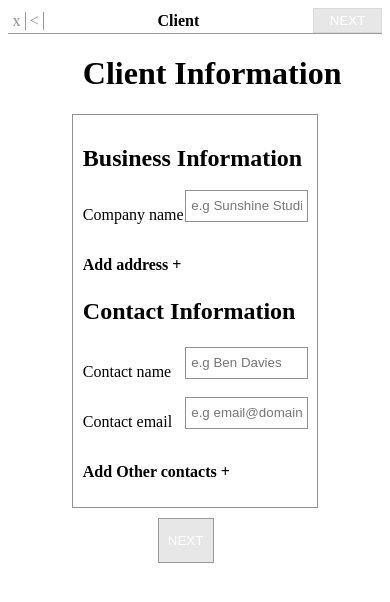
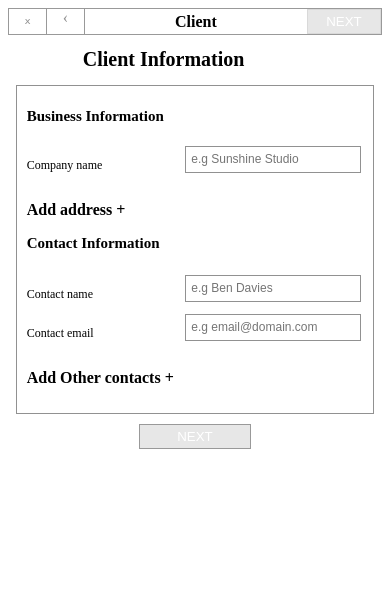
Before and after one commit to hngi/Lancer, a PHP site: page / in a window 390 px wide. Shown: the top 602 px of the page. Run offline with PHP 8.4, Linux system fonts and the light colour scheme.

Commit message:
Added responsiveness

```diff
--- a/client.css
+++ b/client.css
@@ -82,15 +82,18 @@ h1 {
 #topmenu{
     display:flex;
     height: 25px;
-    border-bottom: 1px solid #999999;
+    border: 1px solid #999999;
     align-items: center;
     margin:0;
+    padding: 0;
 }
 .ico{
     color:#919191;
     width:5%;
     border-right: 1px solid #999999;
     text-align: center;
+    height:25px;
+    padding:auto;
 }
 #cli{
     width: 80%;
@@ -104,3 +107,49 @@ h1 {
     margin:0;
     height:25px;
 }
+@media only screen and (max-width: 600px) {
+    #cli{
+        width: 60%;
+    }
+    .ico{
+        width:10%
+    }
+    h1 {
+        margin-left:20%;
+        font-size:20px
+    }
+    .hel{
+        font-size:15px
+    }
+    #form{
+        width:90%
+    }
+    .sp,.sd{
+        font-size:12px
+    }
+    .con{
+        width:42%;
+        height:15px;
+        font-size:12px
+    }
+    .cont{
+        height:15px;
+        font-size:12px;
+    }
+    #cont{
+        width:23%;
+        height:28px;
+        font-size:12px;
+    }
+    .cnt{
+    margin-left:24.5%;
+    height:24px;
+    font-size:12px;
+    width:20%
+    }
+    .btn{
+        width:30%;
+        height:25px;
+        margin:10px 35%
+    }
+}
--- a/index.html
+++ b/index.html
@@ -9,8 +9,8 @@
 </head>
 <body>
     <nav id="topmenu">
-        <p class="ico">x</p>
-        <p class="ico"><</p>
+        <p class="ico" >᙮</p>
+        <p class="ico">‹</p>
         <p id="cli"><b>Client</b></p>
         <button class="cli">NEXT</button>
     </nav>
@@ -42,7 +42,6 @@
                 <div class="row">
                     <p class="sd">Country&State</p>
                     <div class="col">
-                            <!-- <input type="text" class="cont" placeholder="Country"> -->
                             <select name=""  id="cont">
                                 <option value="">Country</option>
                                 <option value=""> Nigeria</option>
```
